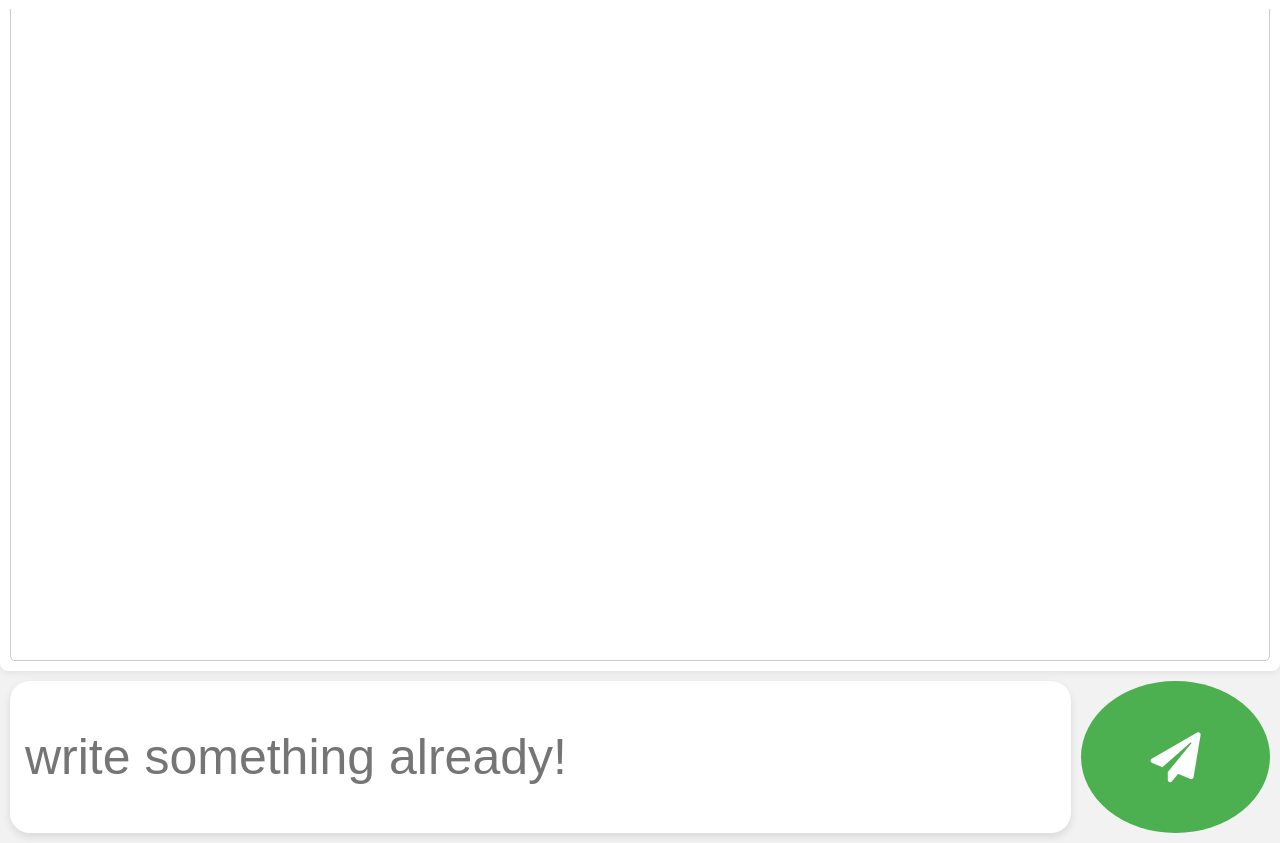
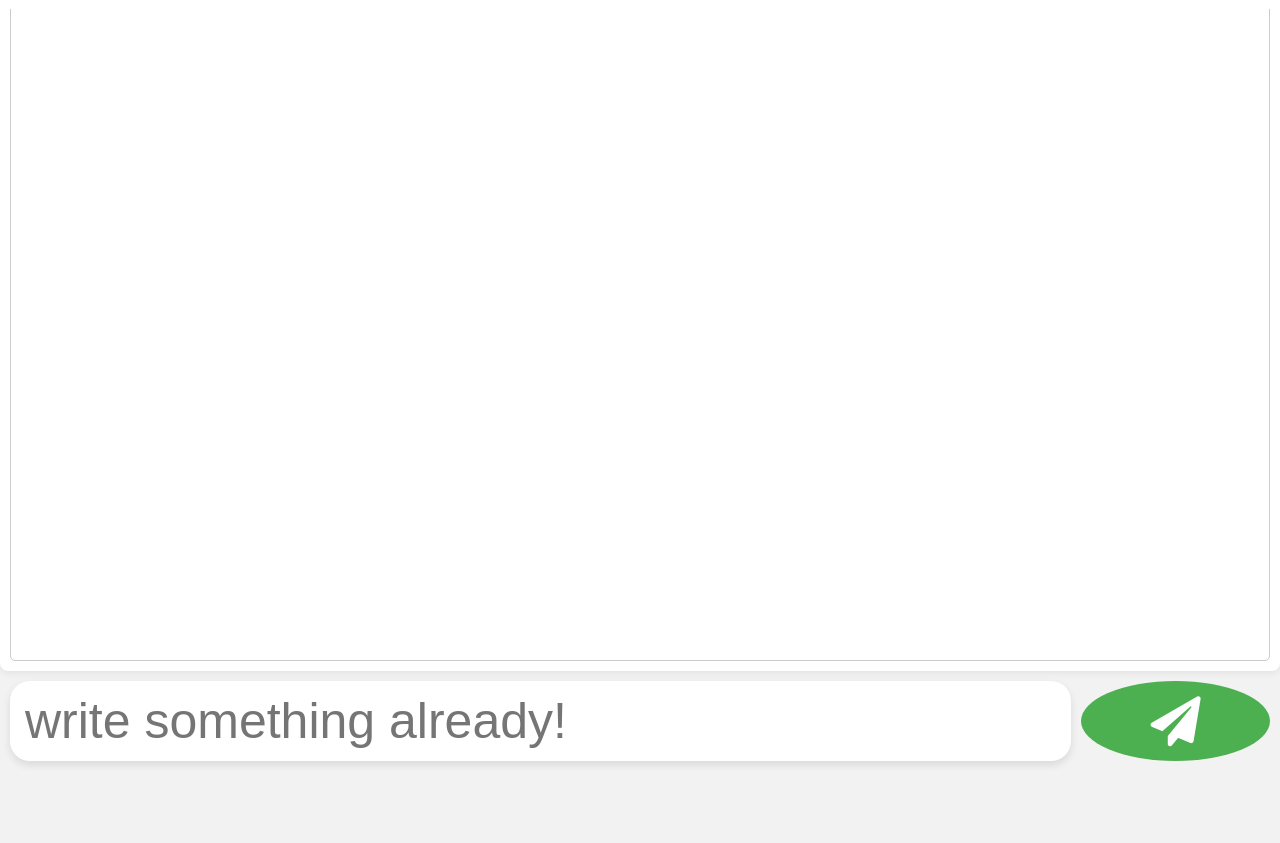
Before and after one commit to akaintura15/Rude, a plain HTML site: page index.html in a window 1280 px wide. Shown: the part 69-912 px from the top of the page. After the commit the page ends 840 px from the top, so only its background shows below. Drawn offline with Linux system fonts and the light colour scheme; no server answers.

Commit message:
Update index.css

```diff
--- a/index.css
+++ b/index.css
@@ -67,7 +67,7 @@ h1 {
     font-size: 55px;
     padding: 10px; /* Adjust padding for smaller screens */
     border-radius: 20px;
-    height: 19%;
+    height: 10%;
 }
 
 #input-field {
```
